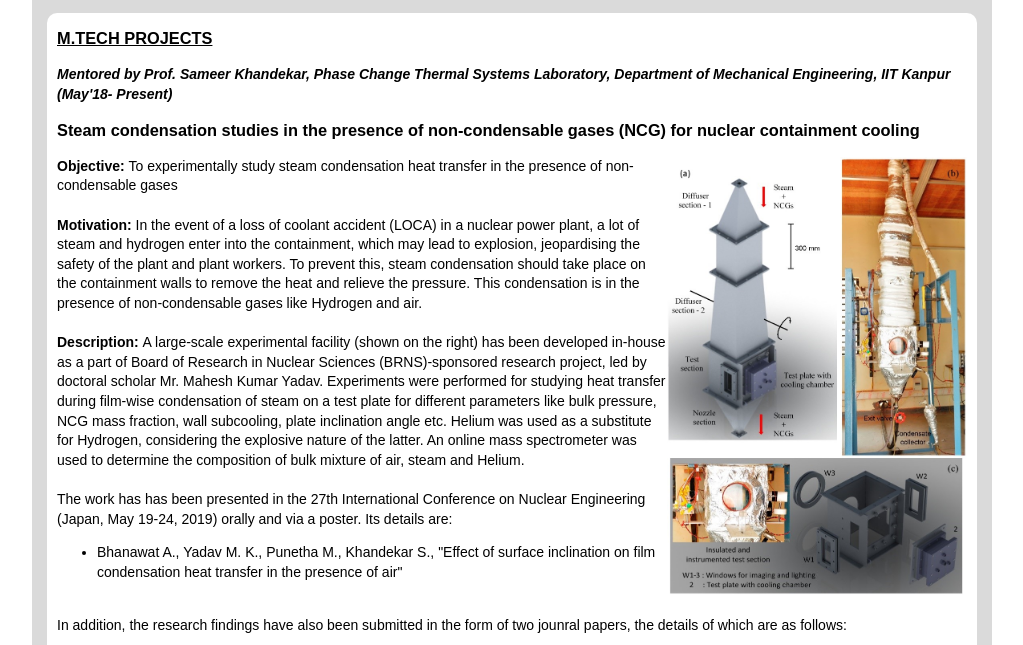
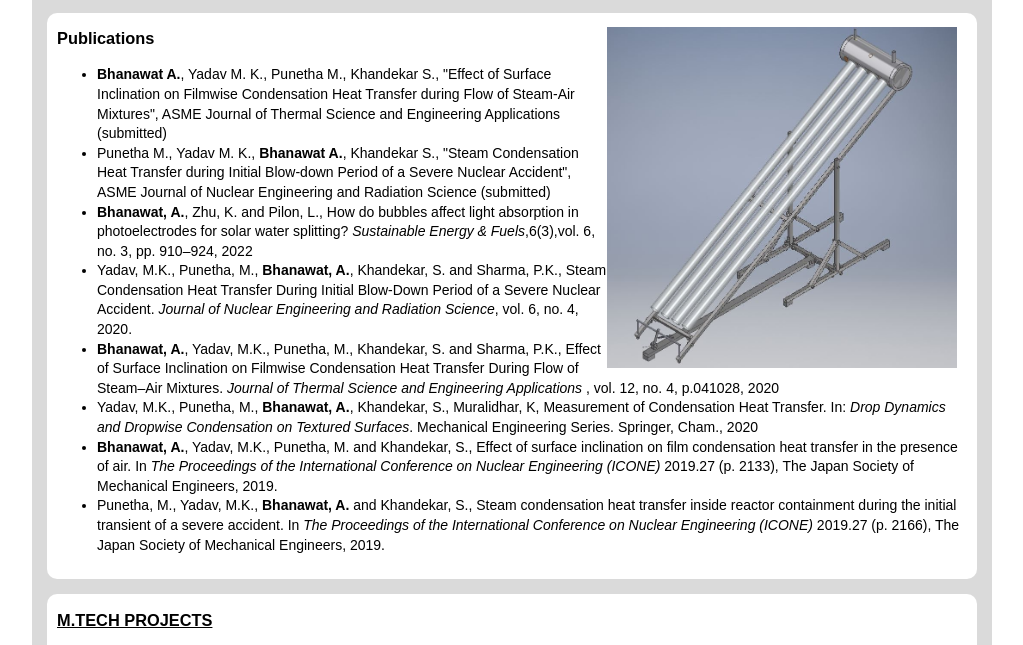
Before and after one commit to abhinavbhanawat/abhinavbhanawat.github.io, a plain HTML site: page page2.html in a window 1280 px wide. Shown: the part 138-783 px from the top of the page, without its empty margins (128-1151 px from the left). Drawn offline with nearby package versions, Linux system fonts and the light colour scheme; some packages are replaced by stand-ins of ours; a script that the page names is missing.

Commit message:
Update page2.html

```diff
--- a/page2.html
+++ b/page2.html
@@ -34,6 +34,25 @@
     <div id="page">
 		        <div id="content">
 
+<div id="contentbar6" class="contentbar1">
+
+                <p> <img src="img/swp.jpg" data-lightbox="AUV" width="350px" style="float:right;padding: 0px 10px 10px 0px"/> <h3>Publications</h3>
+<ul>
+<li><b>Bhanawat A.</b>, Yadav M. K., Punetha M., Khandekar S., "Effect of Surface Inclination on Filmwise Condensation Heat Transfer during Flow of Steam-Air Mixtures", ASME Journal of Thermal Science and Engineering Applications (submitted)</li>
+<li>Punetha M., Yadav M. K., <b>Bhanawat A.</b>, Khandekar S., "Steam Condensation Heat Transfer during Initial Blow-down Period of a Severe Nuclear Accident", ASME Journal of Nuclear Engineering and Radiation Science (submitted)</li>
+
+
+<li><b>Bhanawat, A.</b>, Zhu, K. and Pilon, L., How do bubbles affect light absorption in photoelectrodes for solar water splitting? <i>Sustainable Energy & Fuels</i>,6(3),vol. 6, no. 3, pp. 910–924, 2022 </li>
+<li> Yadav, M.K., Punetha, M., <b>Bhanawat, A.</b>, Khandekar, S. and Sharma, P.K., Steam Condensation Heat Transfer During Initial Blow-Down Period of a Severe Nuclear Accident. <i>Journal of Nuclear Engineering and Radiation Science</i>, vol. 6, no. 4, 2020.</li>
+<li><b>Bhanawat, A.</b>, Yadav, M.K., Punetha, M., Khandekar, S. and Sharma, P.K., Effect of Surface Inclination on Filmwise Condensation Heat Transfer During Flow of Steam–Air Mixtures.<i> Journal of Thermal Science and Engineering Applications </i>, vol. 12, no. 4, p.041028, 2020</li>
+<li> Yadav, M.K., Punetha, M.,<b> Bhanawat, A.</b>, Khandekar, S., Muralidhar, K, Measurement of Condensation Heat Transfer. In: <i>Drop Dynamics and Dropwise Condensation on Textured Surfaces</i>. Mechanical Engineering Series. Springer, Cham., 2020 </li>
+<li> <b>Bhanawat, A.</b>, Yadav, M.K., Punetha, M. and Khandekar, S., Effect of surface inclination on film condensation heat transfer in the presence of air. In <i>The Proceedings of the International Conference on Nuclear Engineering (ICONE) </i> 2019.27 (p. 2133), The Japan Society of Mechanical Engineers, 2019.</li>
+<li> Punetha, M., Yadav, M.K., <b>Bhanawat, A.</b> and Khandekar, S., Steam condensation heat transfer inside reactor containment during the initial transient of a severe accident. In <i>The Proceedings of the International Conference on Nuclear Engineering (ICONE)</i> 2019.27 (p. 2166), The Japan Society of Mechanical Engineers, 2019.</li>
+</ul>
+
+</p>
+            </div>
+
 		       <div id="contentbar6" class="contentbar1">
                 <p>
 		<h3><u>M.TECH PROJECTS</u></h2>
@@ -48,7 +67,7 @@
 <ul>        	<li>Bhanawat A., Yadav M. K., Punetha M., Khandekar S., "Effect of surface inclination on film condensation heat transfer in the presence of air" </li>
 </ul> <br/>
 
-In addition, the research findings have also been submitted in the form of two jounral papers, the details of which are as follows: <br/>
+In addition, the research findings have also been submitted in the form of two journal papers, the details of which are as follows: <br/>
 <ul>
 		<li><b>Bhanawat A.</b>, Yadav M. K., Punetha M., Khandekar S., "Effect of Surface Inclination on Filmwise Condensation Heat Transfer during Flow of Steam-Air Mixtures", ASME Journal of Thermal Science and Engineering Applications (submitted)</li>
 		<li>Punetha M., Yadav M. K., <b>Bhanawat A.</b>, Khandekar S., "Steam Condensation Heat Transfer during Initial Blow-down Period of a Severe Nuclear Accident", ASME Journal of Nuclear Engineering and Radiation Science (submitted)</li>
```
